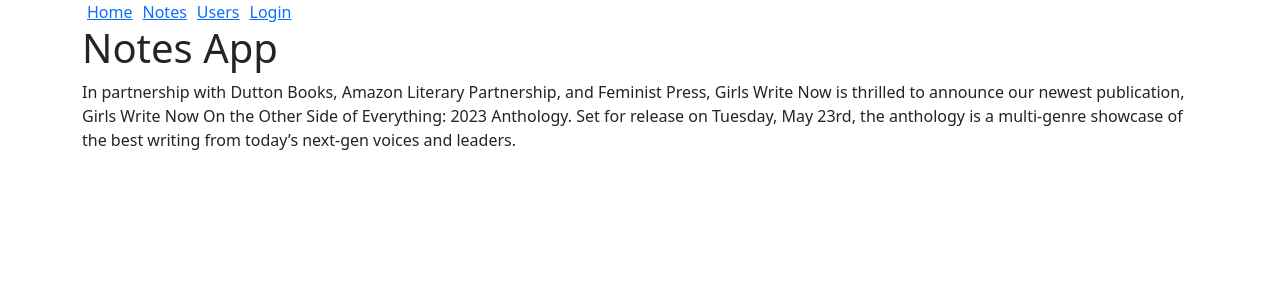
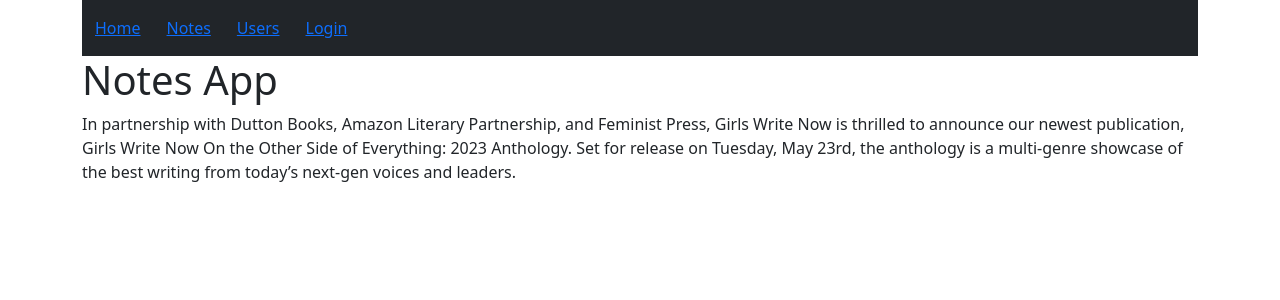
Before and after one commit to mjunaidansari/notes-frontend, a React (Create React App) app: page / in a window 1280 px wide. Shown: the top 300 px of the page. Built offline with nearby package versions, Linux system fonts and the light colour scheme; no server answers.

Commit message:
making a navigation bar using Navbar components of Bootstrap

```diff
--- a/src/App.js
+++ b/src/App.js
@@ -9,7 +9,7 @@
 
 /* REACT ROUTER */
 import { BrowserRouter as Router, Route, Routes, Link } from 'react-router-dom'
-import { Alert } from 'react-bootstrap'
+import { Alert, Nav, Navbar, NavbarBrand } from 'react-bootstrap'
 
 const App = () => {
 
@@ -77,7 +77,7 @@
 			</Alert>
 		)}
 
-			<div>
+			{/* <div>
 				<Link style={padding} to="/">Home</Link>
 				<Link style={padding} to="/notes">Notes</Link>
 				<Link style={padding} to="/users">Users</Link>
@@ -85,7 +85,30 @@
 					?<><em>{user.name} logged in </em><button onClick={handleLogout}>Logout</button></>
 					:<Link style={padding} to='/login'>Login</Link>
 				}
-			</div>
+			</div> */}
+
+			<Navbar collapseOnSelect expand='lg' bg='dark' variant='dark'>
+				<Navbar.Toggle aria-controls='responsive-navbar-nav' />
+				<Navbar.Collapse id='reponsive-navbar-nav'>
+					<Nav className='me-auto'>
+						<Nav.Link href='#' as='span'>
+							<Link style={padding} to="/">Home</Link>
+						</Nav.Link>
+						<Nav.Link href='#' as='span'>
+							<Link style={padding} to="/notes">Notes</Link>
+						</Nav.Link>
+						<Nav.Link href='#' as='span'>
+							<Link style={padding} to="/users">Users</Link>
+						</Nav.Link>
+						<Nav.Link href='#' as='span'>
+							{user
+								?<><em>{user.name} logged in </em><button onClick={handleLogout}>Logout</button></>
+								:<Link style={padding} to='/login'>Login</Link>
+							}
+						</Nav.Link>
+					</Nav>
+				</Navbar.Collapse>
+			</Navbar>
 
 			<Routes>
 				<Route path = "/" element = {<Home/>}/>
```
